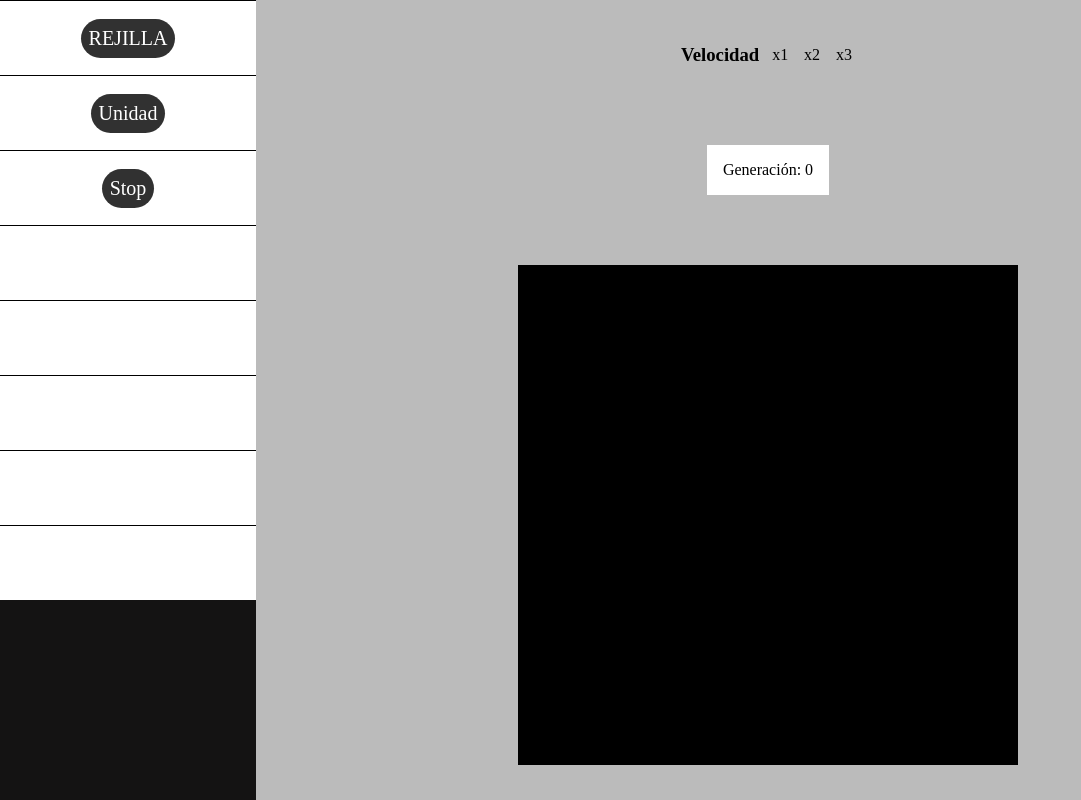
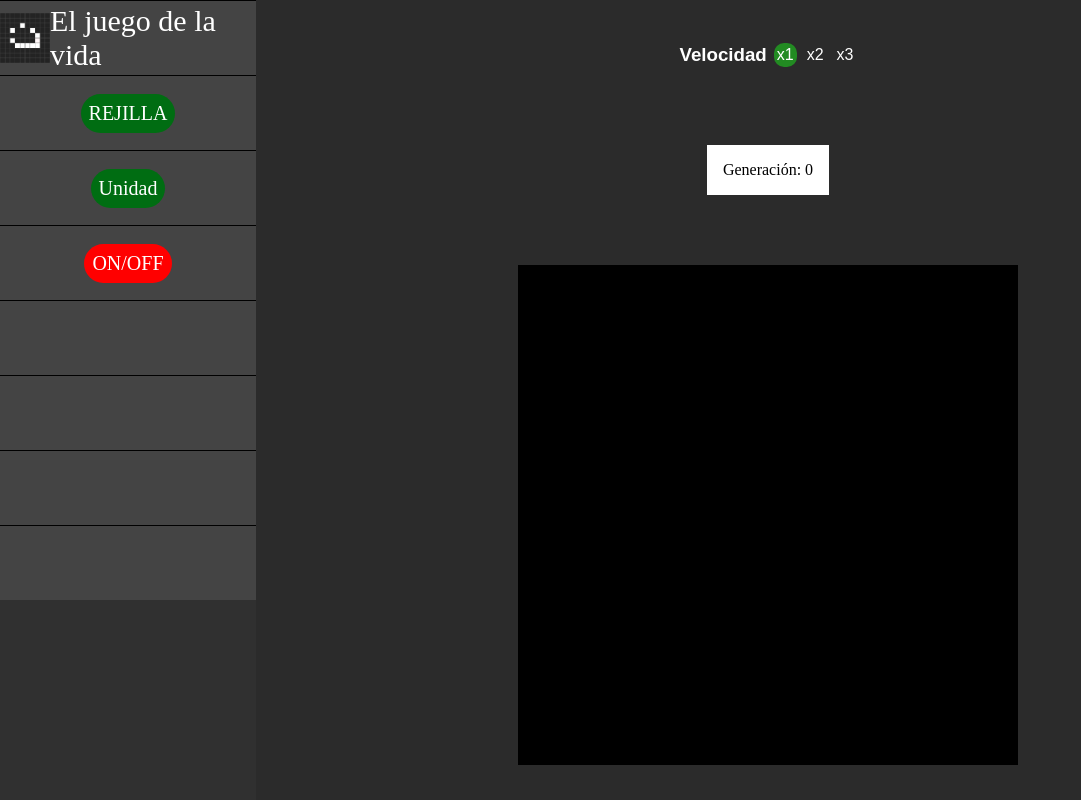
Before and after one commit to Barroso208/thelifegame, a plain HTML site: page index.html in a window 1280 px wide. Shown: the whole page, without its empty margins (0-1081 px from the left). Drawn offline with Linux system fonts and the light colour scheme.

Commit message:
New design

```diff
--- a/index.html
+++ b/index.html
@@ -11,10 +11,10 @@
 <body onload="inicio()">
     <div class="izquierda colums">
         <div id="column" class="columna">
+            <div class="fila4 fila"><img width="50px" src="logoLifeGame.jpg" alt="">El juego de la vida</div>
             <div class="fila1 fila"><div class="boton boton1" id="boton1">REJILLA</div></div>
             <div class="fila2 fila"><div class="boton boton2" id="boton2">Unidad</div></div>
-            <div class="fila3 fila"><div class="boton boton3" id="boton3">Stop</div></div>
-            <div class="fila4 fila"></div>
+            <div class="fila3 fila"><div class="boton boton3" id="boton3">ON/OFF</div></div>
             <div class="fila5 fila"></div>
             <div class="fila6 fila"></div>
             <div class="fila7 fila"></div>
@@ -25,7 +25,7 @@
         <div class="parametros">
         <div class="velocidad" id="velocidad">
                 <h3 class="title-velocidad">Velocidad</h3>
-                <div id='1' name='1' class="velocidades">x1</div>
+                <div id='1' name='1' class="velocidades velocidad1">x1</div>
                 <div id='2' name='2' class="velocidades">x2</div>
                 <div id='3' name='3' class="velocidades">x3</div>
             </div>
--- a/realCode.js
+++ b/realCode.js
@@ -75,15 +75,21 @@ boton2.addEventListener('click', function(){
 velocidad.addEventListener('click',function(e){
     const elemento = e.target;
     for(let i = 1;i<4;i++){document.getElementById(i).style.backgroundColor = 'transparent';}
-    elemento.style.backgroundColor = 'rgb(92, 92, 92)';
+    elemento.style.backgroundColor = 'forestgreen';
     switch(e.target.getAttribute('name')){
         case '1':tiempo=300;break;
         case '2':tiempo=100;break;
         case '3':tiempo=10;break;
         default:break;
     }
-    clearInterval(loop);
-    bucle()
+    if(contadorParar == 0){
+        bucle()
+        contadorParar = 1;
+    }else{
+        clearInterval(loop);
+        bucle()
+    }
+
 })
 /* Creador de objetos para cada una de las celdas */
 class cell{
@@ -164,14 +170,13 @@ function mOv(){
     /* Definir el estado de la célula para la siguiente ronda */
     for(let k = 0;k < f;k++){
         for(let j = 0;j<c;j++){
-            if((celdas[k][j].estado == 0)&&(celdas[k][j].vecinos == 2)){
+            if((celdas[k][j].vecinos !== 2)&&(celdas[k][j].vecinos !== 3)){
                 celdas[k][j].estado = 0;
-            }else if((celdas[k][j].vecinos == 2)||(celdas[k][j].vecinos == 3)){
-                    celdas[k][j].estado = 1;
-                }else{
-                    celdas[k][j].estado = 0;
-                }
-
+            }else if((celdas[k][j].estado == 0)&&(celdas[k][j].vecinos == 2)){
+                celdas[k][j].estado = 0;
+            }else{
+                celdas[k][j].estado = 1;
+            }
             celdas[k][j].vecinos = 0;
         }
     }
@@ -202,9 +207,11 @@ document.getElementById('boton3').addEventListener('click', function(e){
         if(contadorParar == 1){
             clearInterval(loop);
             contadorParar = 0;
+            document.getElementById('boton3').style.background = 'red';
         }else{
             bucle();
             contadorParar = 1;
+            document.getElementById('boton3').style.background = 'green';
         }
 });
 
--- a/style.css
+++ b/style.css
@@ -2,14 +2,18 @@
     margin: 0;
     padding: 0;
     box-sizing: border-box;
+    font-family: Arial, Helvetica, sans-serif;
+
 }
+
 body{
     width: 100vw;
     height: 100vh;
     display: flex;
     justify-content: space-between;
     align-items: center;
-    background-color: rgb(187, 187, 187);
+    background-color: rgb(43, 43, 43);
+    overflow-x: hidden;
 }
 .izquierda{
     width: 20vw;
@@ -28,16 +32,20 @@ body{
 .columna{
     width: 20vw;
     height: 100vh;
-    background-color: rgb(20, 19, 19);
+    background-color: rgb(48, 48, 48);
 }
 .fila{
     height: 75px;
-    background-color: #fff;
+    background-color: rgb(68, 68, 68);
     width: inherit;
     border-top: 1px solid black;
     display: flex;
     align-items: center;
     justify-content: space-around;
+}
+.fila4{
+    color:#fff;
+    font: 30px 'oswald';
 }
 .boton{
     width: auto;
@@ -47,7 +55,10 @@ body{
     font: 20px 'Raleway';
     cursor: pointer;
     color:rgb(255, 255, 255);
-    background-color: rgb(49, 49, 49);
+    background-color: rgb(0, 109, 18);
+}
+.boton3{
+    background-color:rgb(255, 0, 0);
 }
 #tablero{
     width: 501px;
@@ -81,13 +92,18 @@ body{
     display: flex;
     align-items: center;
     justify-content: space-around;
+    color: #fff;
 }
 .title-velocidad{
     background-color: transparent !important;
 }
 .velocidades{
+    border-radius: 10px;
     padding: 3px;
     cursor: pointer;
+}
+.velocidad1{
+    background-color: forestgreen;
 }
 
 @media (max-width:815px){
```
